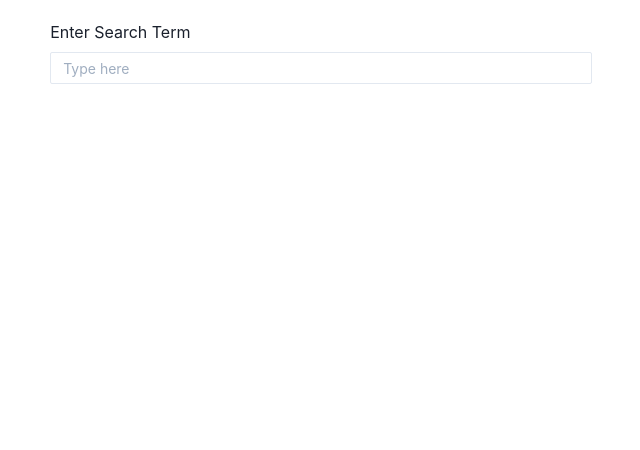
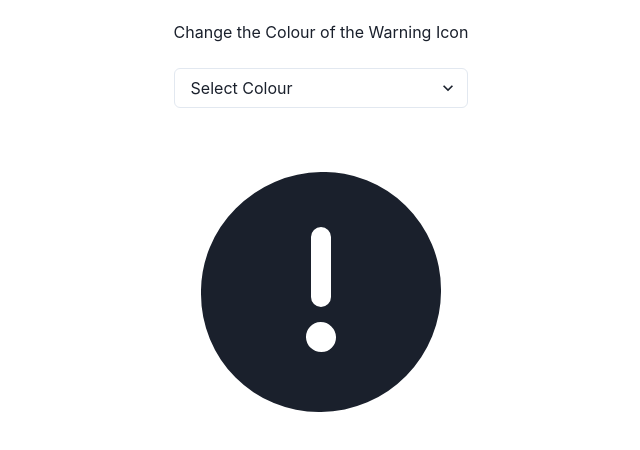
Before and after one commit to stekaye/react_widgets, a React (Create React App) app: page / in a window 1280 px wide. Shown: the top 450 px of the page, without its empty margins (319-959 px from the left). Built offline with nearby package versions, Linux system fonts and the light colour scheme.

Commit message:
Add DropdownWidget component

```diff
--- a/package.json
+++ b/package.json
@@ -3,6 +3,7 @@
   "version": "0.1.0",
   "private": true,
   "dependencies": {
+    "@chakra-ui/icons": "^1.0.5",
     "@chakra-ui/react": "^1.0.0",
     "@emotion/react": "^11.0.0",
     "@emotion/styled": "^11.0.0",
--- a/src/App.js
+++ b/src/App.js
@@ -1,8 +1,10 @@
 import React from 'react';
 // import AccordionWidget from './components/AccordionWidget';
-import ListWidget from './components/ListWidget'
+// import ListWidget from './components/ListWidget'
+import DropdownWidget from './components/DropdownWidget';
 // import swahiliItems from './data/swahiliItems';
 // import reactItems from './data/reactItems';
+import colorItems from './data/colorItems'
 import { ChakraProvider, theme, Container } from '@chakra-ui/react';
 // import { ColorModeSwitcher } from './ColorModeSwitcher';
 
@@ -12,7 +14,8 @@ const App = () => {
       <Container centerContent mt={5}>
         {/* <AccordionWidget items={reactItems} label="React"/> */}
         {/* <AccordionWidget items={swahiliItems} label="Swahili"/> */}
-        <ListWidget/>
+        {/* <ListWidget/> */}
+        <DropdownWidget items={colorItems}/>
       </Container>
     </ChakraProvider>
   )
--- /dev/null
+++ b/src/components/DropdownWidget.js
@@ -0,0 +1,34 @@
+import React, { useState } from 'react';
+import { Select, Box, Text } from "@chakra-ui/react"
+import { WarningIcon } from '@chakra-ui/icons'
+
+const DropdownWidget = ({ items }) => {
+
+  const [colorChoice, setColorChoice] = useState('Select Colour');
+
+  const renderedOptions = items.map(item => {
+    return (
+      <option key={item.value} value={item.value}>{item.label}</option>
+    )
+  })
+
+  const handleChange = (event) => {
+    console.log(event)
+    setColorChoice(event.target.value)
+  }
+
+
+  return (
+    <Box d="flex" flexDirection="column" alignItems="center">
+      <Text mb={6}>Change the Colour of the Warning Icon</Text>
+      <Select placeholder="Select Colour" mb={6} onChange={handleChange}>
+        {renderedOptions}
+      </Select>
+      <Box d="flex" flexDirection="column" alignItems="center" mt={10}>
+        <WarningIcon w={60} h={60} color={colorChoice}/>
+      </Box>
+    </Box>
+  )
+}
+
+export default DropdownWidget;
--- /dev/null
+++ b/src/data/colorItems.js
@@ -0,0 +1,36 @@
+const colorItems = [
+    {
+      label: 'Teal',
+      value: '#025955'
+    },
+    {
+      label: 'Orange',
+      value: '#cc561e'
+    },
+    {
+      label: 'Sea Blue',
+      value: '#28527a'
+    },
+    {
+      label: 'Sky Blue',
+      value: '#a1cae2'
+    },
+    {
+      label: 'Soft Red',
+      value: '#b67171'
+    },
+    {
+      label: 'Sand',
+      value: '#cdac81'
+    },
+    {
+      label: 'Maroon',
+      value: '#965d62'
+    },
+    {
+      label: 'Zanzibar Sun',
+      value: '#ffa62b'
+    }
+  ];
+
+  export default colorItems;
```
Also changed, not shown: 1 other file (tests, documents, lock files or other folders).
